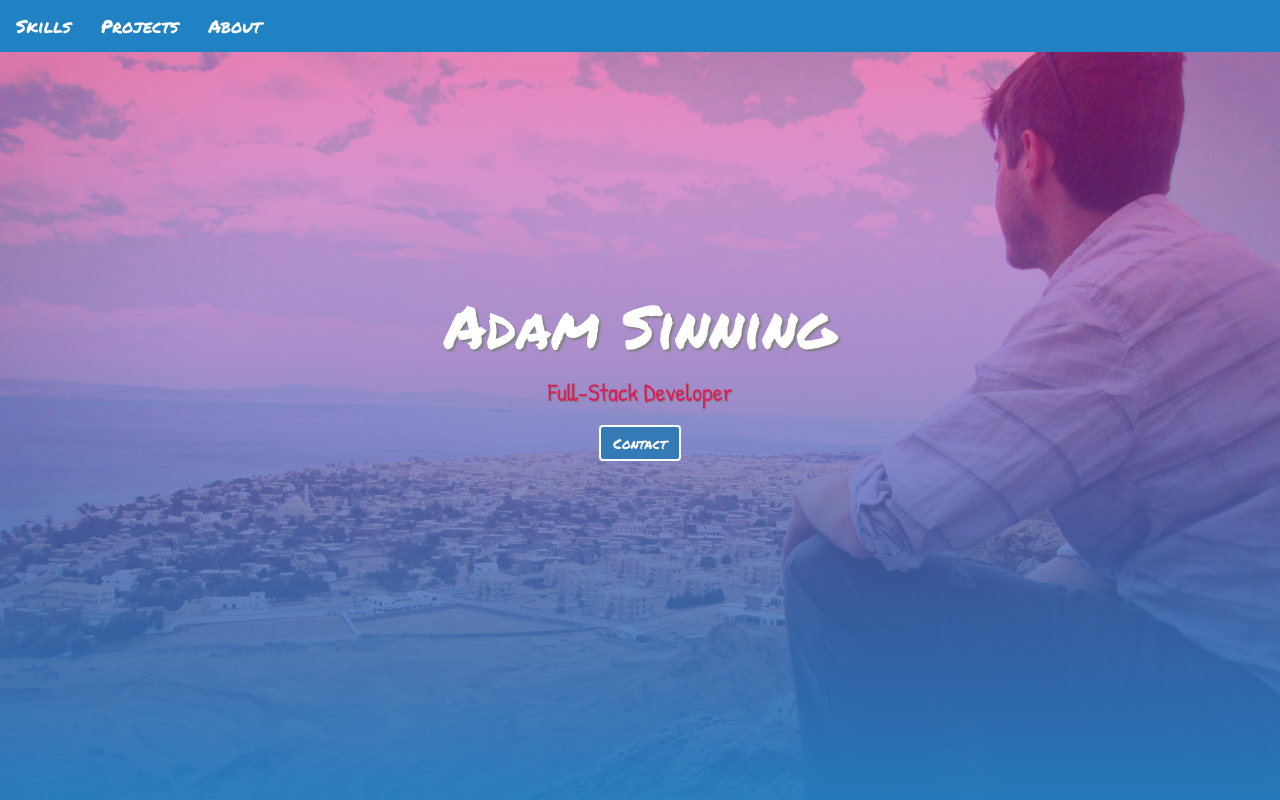
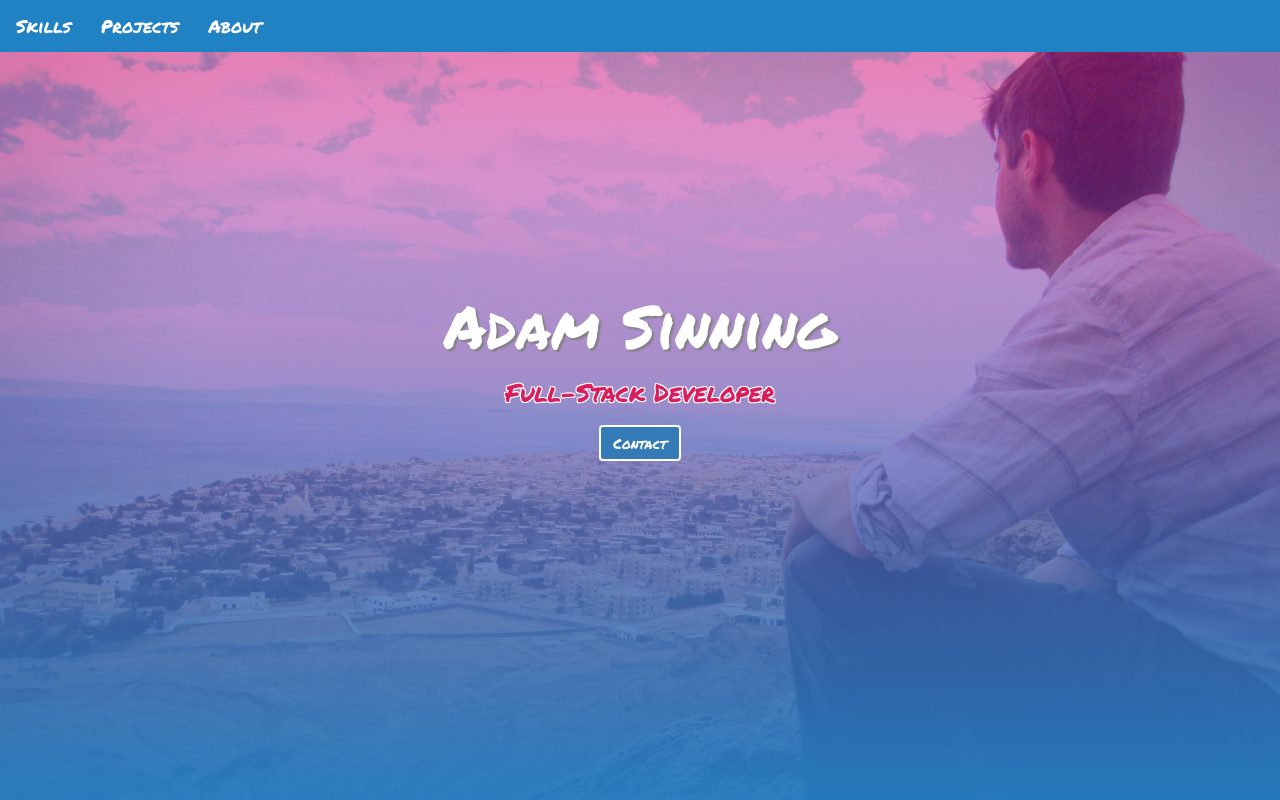
Before and after one commit to sinninga/first-portfolio, a React app: page / in a window 1280 px wide. Shown: the top 800 px of the page. Built offline with nearby package versions, Linux system fonts and the light colour scheme.

Commit message:
tagline update

```diff
--- a/assets/stylesheets/application.scss
+++ b/assets/stylesheets/application.scss
@@ -27,6 +27,8 @@ body {
 .tagline {
   color: #D81E5B;
   font-size: 2.5rem;
+  text-shadow: -1px -1px 0 white, 1px -1px 0 white, -1px 1px 0 white, 1px 1px 0 white;
+
 }
 
 .banner-content {
@@ -35,7 +37,7 @@ body {
   align-items: center;
   justify-content: center;
   margin-bottom: 20vh;
-  font-family: 'Patrick Hand', cursive;
+  font-family: 'Permanent Marker', cursive;
   text-shadow: 1px 1px 1px grey;
 }
 
```
